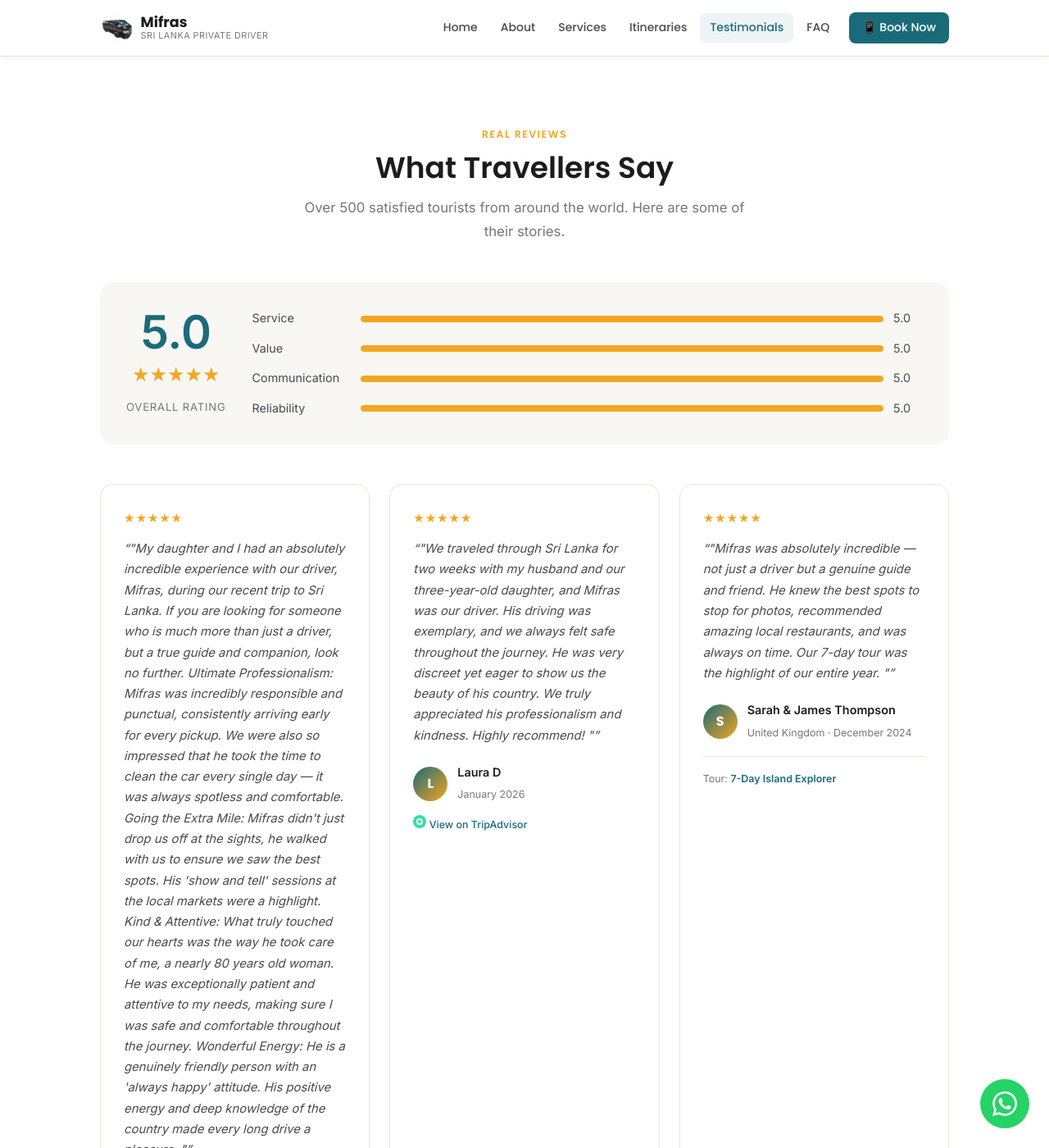
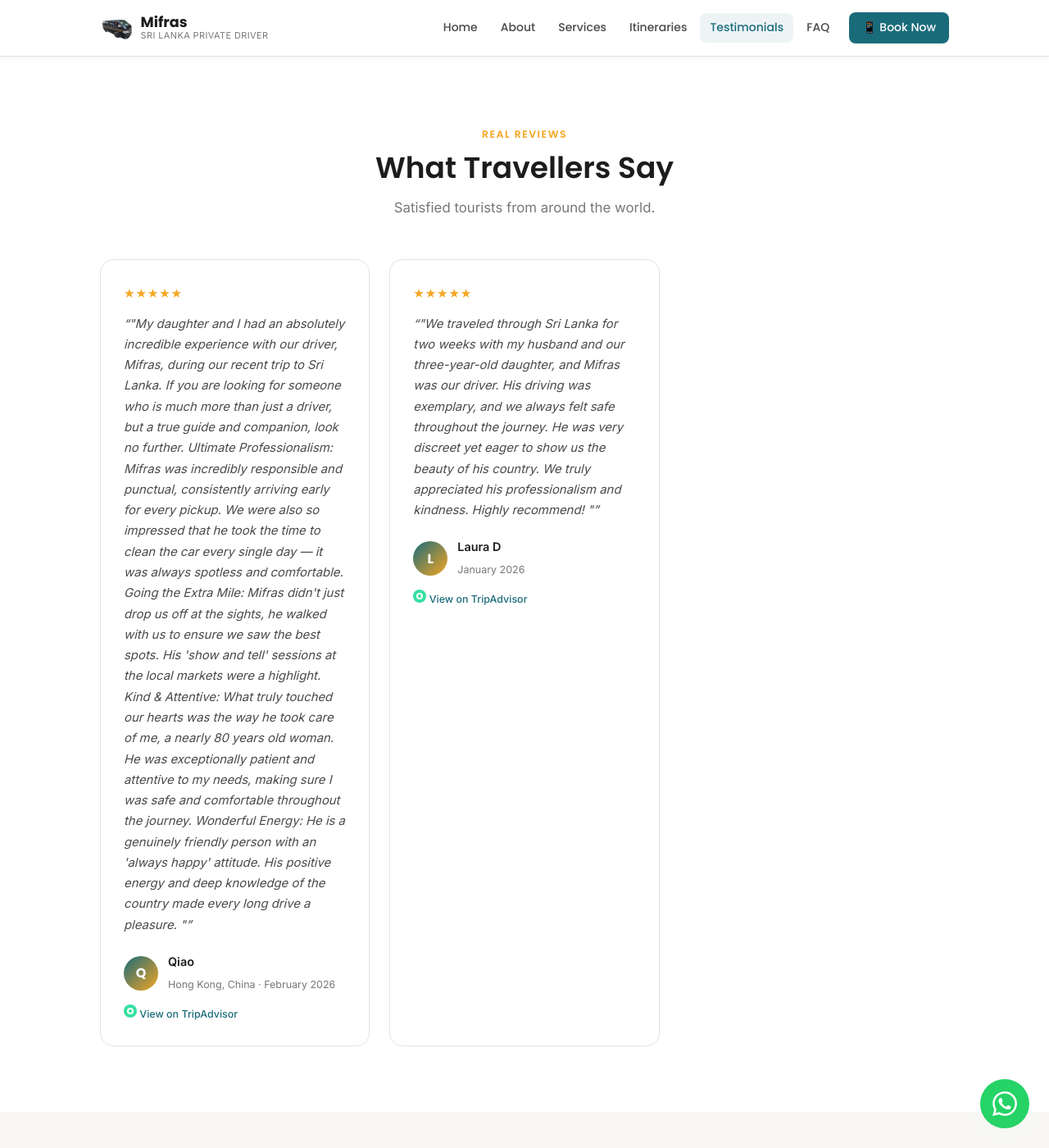
Before and after one commit to shukwong/srilanka, a Jekyll site: the page built from _pages/testimonials.md, in a window 1280 px wide and 1400 px high. Shown: the whole window at 82% size. Built offline with Jekyll 4.4.1, drawn with Linux system fonts in a browser that asks for light colours; some of the changed text lies outside the part shown.

Commit message:
Update testimonials: new subtitle, TripAdvisor-only reviews, remove rating bars
https://claude.ai/code/session_01NL9GSa31HLarYYoJfxa5Yu

```diff
--- a/_data/testimonials.yml
+++ b/_data/testimonials.yml
@@ -29,83 +29,3 @@
     daughter, and Mifras was our driver. His driving was exemplary, and we always felt
     safe throughout the journey. He was very discreet yet eager to show us the beauty
     of his country. We truly appreciated his professionalism and kindness. Highly recommend!
-
-- name: Sarah & James Thompson
-  country: United Kingdom
-  date: December 2024
-  rating: 5
-  tour: 7-Day Island Explorer
-  text: >
-    Mifras was absolutely incredible — not just a driver but a genuine guide and friend.
-    He knew the best spots to stop for photos, recommended amazing local restaurants,
-    and was always on time. Our 7-day tour was the highlight of our entire year.
-
-- name: Anna Bergström
-  country: Sweden
-  date: November 2024
-  rating: 5
-  tour: 5-Day Highlights Tour
-  text: >
-    I travelled solo and felt completely safe and well cared for the entire time.
-    Mifras is professional, kind, and incredibly knowledgeable about Sri Lankan
-    history and culture. The itinerary was perfectly paced — never rushed.
-
-- name: Mark & Lisa Chen
-  country: Australia
-  date: October 2024
-  rating: 5
-  tour: 3-Day Cultural Triangle
-  text: >
-    We hired Mifras for 3 days through the Cultural Triangle and couldn't have been
-    happier. Punctual, trustworthy, great English, and genuinely passionate about
-    showing his country. Will 100% book again on our next Sri Lanka trip.
-
-- name: François Dupont
-  country: France
-  date: September 2024
-  rating: 5
-  tour: Custom Tour
-  text: >
-    We needed a flexible custom itinerary to combine a photography trip with wildlife
-    and culture. Mifras understood exactly what we were looking for and took us to
-    places we never would have found on our own. Un grand merci!
-
-- name: Rebecca Okafor
-  country: United States
-  date: August 2024
-  rating: 5
-  tour: Airport Transfer + Day Trips
-  text: >
-    Booked Mifras first for an airport transfer, then ended up booking him for
-    four consecutive day trips because he was that good. Reliable, comfortable van,
-    and the best local food tips. Don't hesitate to book him!
-
-- name: Thomas & Emma Weber
-  country: Germany
-  date: July 2024
-  rating: 5
-  tour: 5-Day Highlights Tour
-  text: >
-    Perfect holiday! Mifras was waiting at the airport with a sign, helped with our
-    bags, and the vehicle was spotlessly clean and air-conditioned. Every day was
-    a new adventure. He even arranged a surprise tea tasting for us. Wunderbar!
-
-- name: Priya Sharma
-  country: India
-  date: June 2024
-  rating: 5
-  tour: 3-Day Cultural Triangle
-  text: >
-    Came to Sri Lanka specifically for the UNESCO sites and Mifras delivered beyond
-    expectations. His knowledge of Sigiriya's history was encyclopaedic. He negotiated
-    good rates at local restaurants and made the whole trip stress-free.
-
-- name: David & Mary O'Sullivan
-  country: Ireland
-  date: May 2024
-  rating: 5
-  tour: 7-Day Island Explorer
-  text: >
-    Our honeymoon trip and Mifras made it so special. He arranged a romantic dinner
-    by the beach, got us the best rooms at small guesthouses, and was always
-    discreet when we wanted privacy. Best driver in Sri Lanka, no question.
--- a/_pages/testimonials.md
+++ b/_pages/testimonials.md
@@ -13,39 +13,8 @@ permalink: /testimonials/
       <span class="section-label">Real Reviews</span>
       <h2 id="reviews-heading">What Travellers Say</h2>
       <p class="section-subtitle">
-        Over 500 satisfied tourists from around the world. Here are some of their stories.
+        Satisfied tourists from around the world.
       </p>
-    </div>
-
-    <!-- Rating summary -->
-    <div class="rating-summary" aria-label="Overall rating summary">
-      <div class="rating-score">
-        <span class="score-number">5.0</span>
-        <div class="score-stars" aria-label="5 out of 5 stars">★★★★★</div>
-        <span class="score-label">Overall Rating</span>
-      </div>
-      <div class="rating-breakdown">
-        <div class="rating-row">
-          <span>Service</span>
-          <div class="rating-bar" role="progressbar" aria-valuenow="100" aria-valuemin="0" aria-valuemax="100"><div style="width:100%"></div></div>
-          <span>5.0</span>
-        </div>
-        <div class="rating-row">
-          <span>Value</span>
-          <div class="rating-bar" role="progressbar" aria-valuenow="100" aria-valuemin="0" aria-valuemax="100"><div style="width:100%"></div></div>
-          <span>5.0</span>
-        </div>
-        <div class="rating-row">
-          <span>Communication</span>
-          <div class="rating-bar" role="progressbar" aria-valuenow="100" aria-valuemin="0" aria-valuemax="100"><div style="width:100%"></div></div>
-          <span>5.0</span>
-        </div>
-        <div class="rating-row">
-          <span>Reliability</span>
-          <div class="rating-bar" role="progressbar" aria-valuenow="100" aria-valuemin="0" aria-valuemax="100"><div style="width:100%"></div></div>
-          <span>5.0</span>
-        </div>
-      </div>
     </div>
 
     <div class="grid-3">
@@ -126,74 +95,6 @@ permalink: /testimonials/
 </section>
 
 <style>
-.rating-summary {
-  display: grid;
-  gap: 2rem;
-  align-items: center;
-  background: #f8f7f4;
-  border-radius: 16px;
-  padding: 2rem;
-  margin-bottom: 3rem;
-}
-
-@media (min-width: 640px) {
-  .rating-summary {
-    grid-template-columns: auto 1fr;
-  }
-}
-
-.rating-score {
-  text-align: center;
-}
-
-.score-number {
-  display: block;
-  font-size: 3.5rem;
-  font-weight: 700;
-  color: #1a6b7a;
-  line-height: 1;
-}
-
-.score-stars {
-  color: #f4a621;
-  font-size: 1.5rem;
-  margin: 0.25rem 0;
-}
-
-.score-label {
-  font-size: 0.82rem;
-  color: #777;
-  text-transform: uppercase;
-  letter-spacing: 0.06em;
-}
-
-.rating-breakdown {
-  display: flex;
-  flex-direction: column;
-  gap: 0.75rem;
-}
-
-.rating-row {
-  display: grid;
-  grid-template-columns: 120px 1fr 36px;
-  align-items: center;
-  gap: 0.75rem;
-  font-size: 0.9rem;
-}
-
-.rating-bar {
-  height: 8px;
-  background: #e8e4de;
-  border-radius: 999px;
-  overflow: hidden;
-}
-
-.rating-bar div {
-  height: 100%;
-  background: #f4a621;
-  border-radius: 999px;
-}
-
 .testimonial-source {
   display: flex;
   align-items: center;
```
